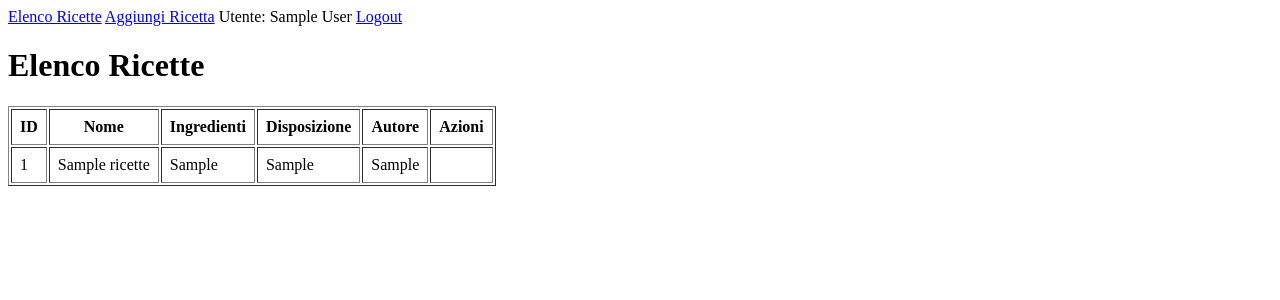
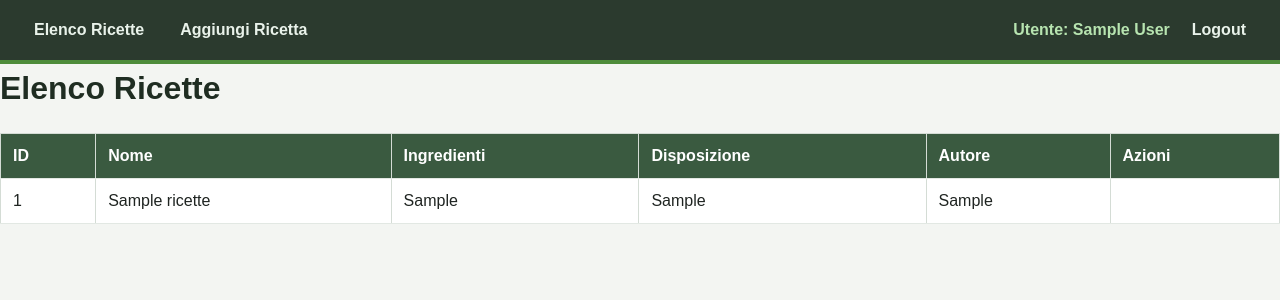
Before and after one commit to checca0catone/Minecraft-Community, a PHP site: page / in a window 1280 px wide. Shown: the top 300 px of the page. Run offline with PHP 8.4, Linux system fonts and the light colour scheme; the visitor is signed in with stand-in values (Sample User, id 1); tables that the repository leaves empty or names only in its code hold one stand-in row (values such as "Sample post").

Commit message:
Prima versione di stile

```diff
--- a/src/aggiungi.php
+++ b/src/aggiungi.php
@@ -35,6 +35,7 @@ if ($_SERVER['REQUEST_METHOD'] === 'POST') { // questo metodo riporta il tipo di
 <head>
     <meta charset="UTF-8">
     <title>Community di Minecraft - Aggiungi Ricetta</title>
+    <link rel="stylesheet" href="style.css">
 </head>
     <body>
         <?php require_once __DIR__ . '/nav.php'; ?>
--- a/src/elimina.php
+++ b/src/elimina.php
@@ -43,6 +43,7 @@ if ($stmt->rowCount() > 0) { // conta righe eliminate, se > 0 allora la ricetta
 <head>
     <meta charset="UTF-8">
     <title>Community di Minecraft - Elimina Ricetta</title>
+    <link rel="stylesheet" href="style.css">
 </head>
 <body>
     <h1>Elimina Ricetta</h1>
--- a/src/index.php
+++ b/src/index.php
@@ -14,6 +14,7 @@ $RICETTE = $stmt->fetchAll(); //uso metodo fetchAll() per ottenere tutte le righ
 <head>
     <meta charset="UTF-8">
     <title>Community di Mincraft - Ricette</title>
+    <link rel="stylesheet" href="style.css">
 </head>
     <body>
         <?php require_once __DIR__ . '/nav.php'; //includo il file nav.php per avere il menu di navigazione in tutte le pagine ?>
--- a/src/login.php
+++ b/src/login.php
@@ -35,6 +35,7 @@ if ($_SERVER['REQUEST_METHOD'] === 'POST') {
     <head>
         <meta charset="UTF-8">
         <title>Community di Minecraft - Login</title>
+        <link rel="stylesheet" href="style.css">
     </head>
     <body>
         <?php require_once __DIR__ . '/nav.php'; ?>
--- a/src/modifica.php
+++ b/src/modifica.php
@@ -56,6 +56,7 @@ if ($_SERVER['REQUEST_METHOD'] === 'POST') { // questo metodo riporta il tipo di
 <head>
     <meta charset="UTF-8">
     <title>Community di Minecraft - Modifica Ricetta</title>
+    <link rel="stylesheet" href="style.css">
 </head>
 <body>
     <h1>Modifca Ricetta</h1>
--- a/src/nav.php
+++ b/src/nav.php
@@ -7,10 +7,14 @@ if (session_status() === PHP_SESSION_NONE) {
     <a href="index.php">Elenco Ricette</a>
     <?php if (isset($_SESSION['utente'])): ?>
         <a href="aggiungi.php">Aggiungi Ricetta</a>
-        <span>Utente: <?= htmlspecialchars($_SESSION['utente']) ?></span>
-        <a href="logout.php">Logout</a>
+        <div class="nav-right">
+            <span class="nav-utente">Utente: <?= htmlspecialchars($_SESSION['utente']) ?></span>
+            <a href="logout.php">Logout</a>
+        </div>
     <?php else: ?>
-        <a href="registrazione.php">Registrati</a>
-        <a href="login.php">Login</a>
+        <div class="nav-right">
+            <a href="registrazione.php">Registrati</a>
+            <a href="login.php">Login</a>
+        </div>
     <?php endif; ?>
 </nav>
--- a/src/registrazione.php
+++ b/src/registrazione.php
@@ -39,6 +39,7 @@ if ($_SERVER['REQUEST_METHOD'] === 'POST') {
 <head>
     <meta charset="UTF-8">
     <title>Community di Minecraft - Registrazione</title>
+    <link rel="stylesheet" href="style.css">
 </head>
 <body>
     <?php require_once __DIR__ . '/nav.php'; ?>
--- /dev/null
+++ b/src/style.css
@@ -0,0 +1,141 @@
+* {
+    box-sizing: border-box;
+}
+
+body {
+    margin: 0;
+    font-family: Arial, Helvetica, sans-serif;
+    background-color: #f3f5f2;
+    color: #1f2421;
+    line-height: 1.5;
+}
+
+/* Barra di navigazione */
+nav {
+    background-color: #2b3a2e;
+    padding: 12px 24px;
+    border-bottom: 4px solid #4e8c3b;
+    display: flex;
+    flex-wrap: wrap;
+    align-items: center;
+    gap: 16px;
+}
+
+nav a {
+    color: #e9f2ea;
+    text-decoration: none;
+    font-weight: bold;
+    padding: 6px 10px;
+    border-radius: 4px;
+}
+
+nav a:hover {
+    background-color: #3d5241;
+    color: #ffffff;
+}
+
+.nav-right {
+    margin-left: auto;
+    display: flex;
+    flex-wrap: wrap;
+    align-items: center;
+    gap: 12px;
+}
+
+.nav-utente {
+    color: #b7e4b0;
+    font-weight: bold;
+}
+
+/* Contenitore principale */
+.container {
+    max-width: 1000px;
+    margin: 28px auto;
+    padding: 0 16px;
+}
+
+h1 {
+    margin-top: 0;
+    color: #1f2d22;
+}
+
+/* Tabella ricette */
+table {
+    width: 100%;
+    border-collapse: collapse;
+    background-color: #ffffff;
+    border: 1px solid #d4dcd5;
+    margin-top: 16px;
+}
+
+th, td {
+    padding: 10px 12px;
+    border-bottom: 1px solid #e2e8e3;
+    text-align: left;
+    vertical-align: top;
+}
+
+th {
+    background-color: #3a5a40;
+    color: #ffffff;
+}
+
+tr:nth-child(even) td {
+    background-color: #f8faf8;
+}
+
+/* Form */
+form {
+    background-color: #ffffff;
+    padding: 20px;
+    border: 1px solid #d4dcd5;
+    border-radius: 6px;
+    max-width: 460px;
+}
+
+label {
+    font-weight: bold;
+}
+
+input[type="text"],
+input[type="password"],
+textarea,
+select {
+    width: 100%;
+    padding: 8px 10px;
+    margin-top: 4px;
+    border: 1px solid #b8c4ba;
+    border-radius: 4px;
+    font-family: inherit;
+}
+
+input[type="submit"],
+button {
+    background-color: #4e8c3b;
+    color: #ffffff;
+    border: none;
+    padding: 10px 16px;
+    border-radius: 4px;
+    font-weight: bold;
+    cursor: pointer;
+}
+
+input[type="submit"]:hover,
+button:hover {
+    background-color: #3d722d;
+}
+
+/* Link azioni */
+.azioni a {
+    margin-right: 8px;
+    font-weight: bold;
+    text-decoration: none;
+}
+
+.azioni a:first-child {
+    color: #2b6cb0;
+}
+
+.azioni a:last-child {
+    color: #c53030;
+}
```
